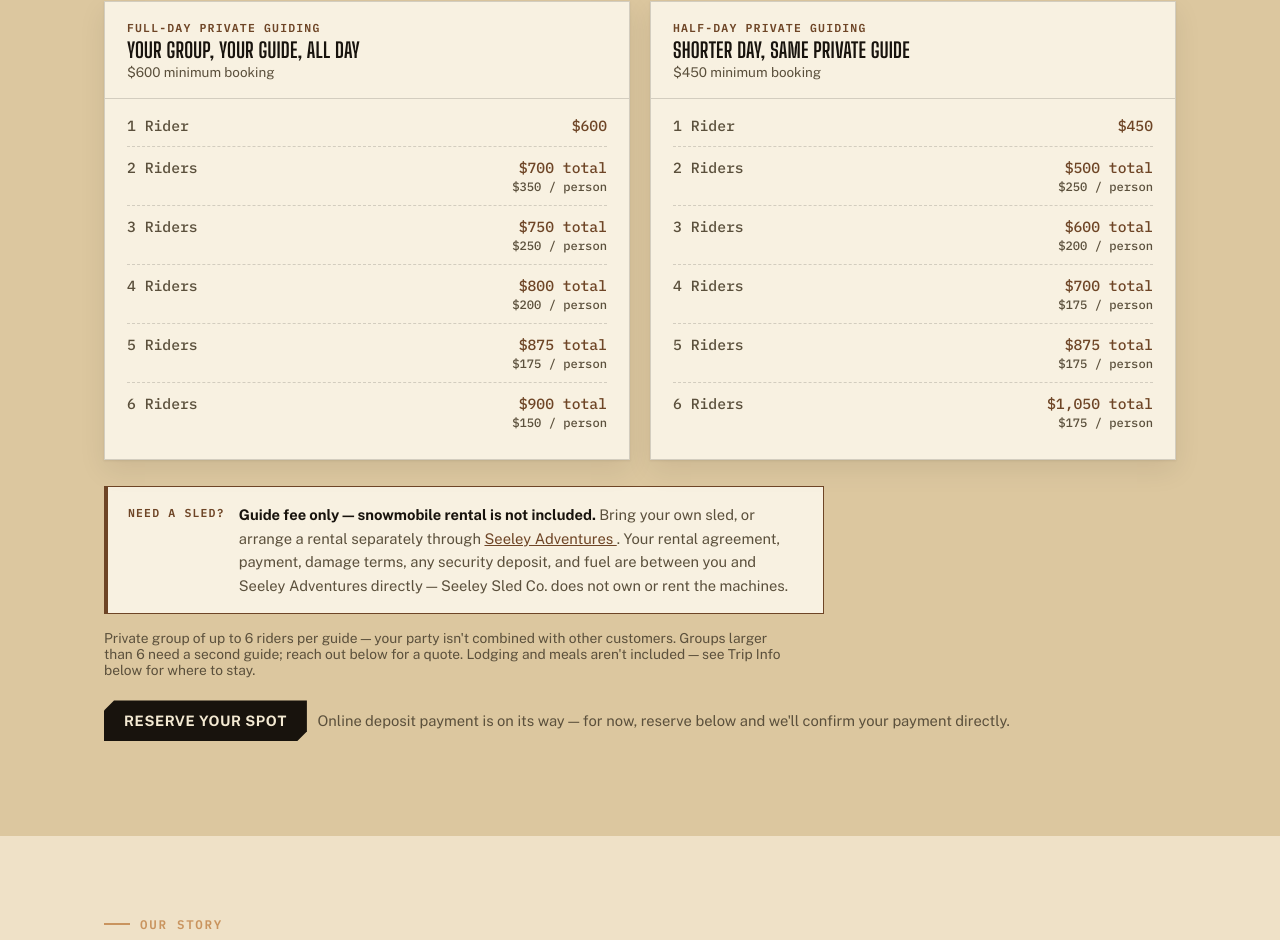
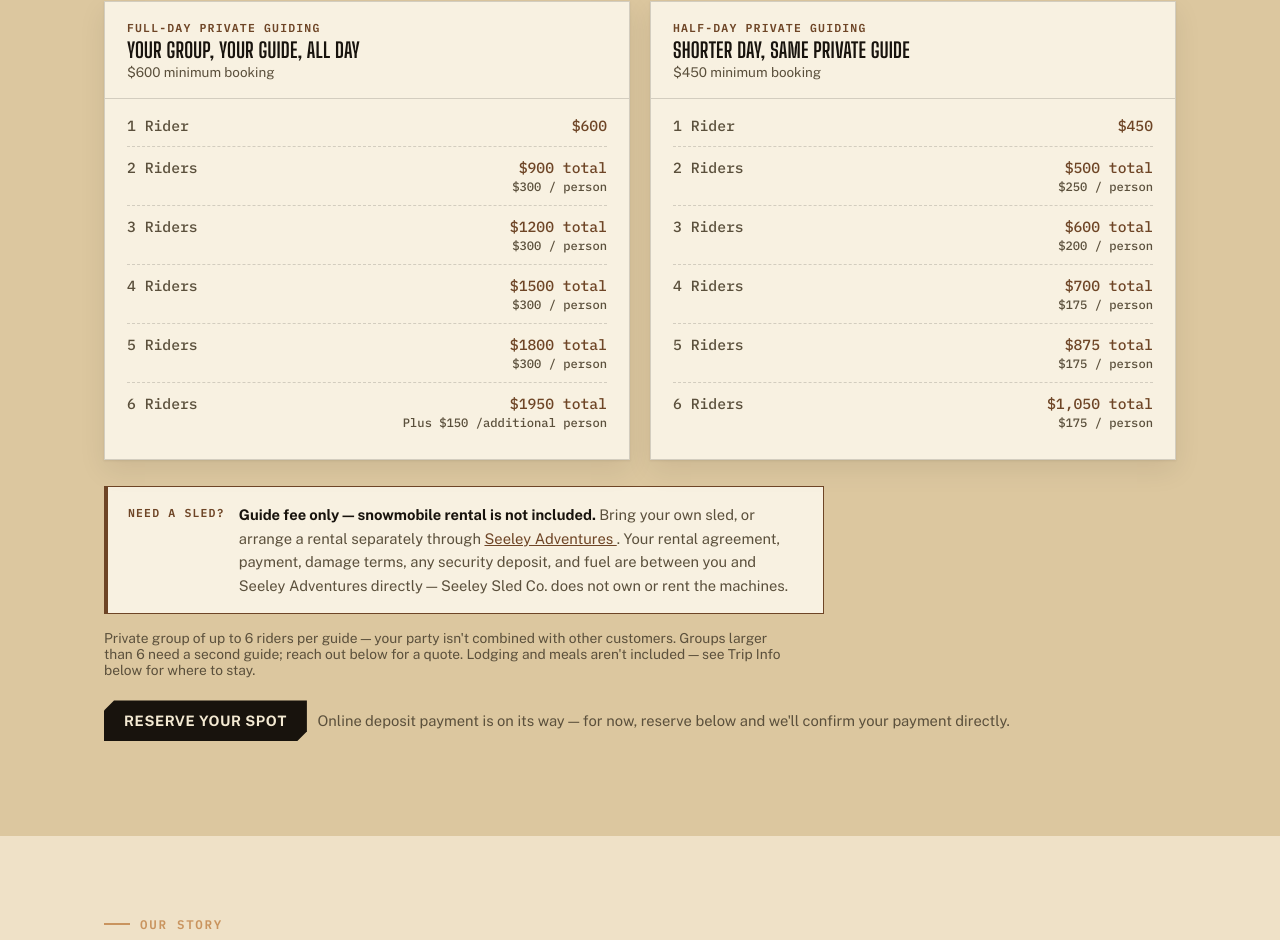
Before and after one commit to AidanCollins55/SeeleySledCo, a plain HTML site: page SeeleySledCo/wwwroot/index.html in a window 1280 px wide. Shown: the part 2985-3925 px from the top of the page. Drawn offline with nearby package versions, Linux system fonts and the light colour scheme.

Commit message:
edited full day pricing.

```diff
--- a/SeeleySledCo/wwwroot/index.html
+++ b/SeeleySledCo/wwwroot/index.html
@@ -631,8 +631,8 @@
                             <span class="riders">2 Riders</span>
 
                             <span class="amt">
-                                $700 total
-                                <span class="pp">$350 / person</span>
+                                $900 total
+                                <span class="pp">$300 / person</span>
                             </span>
                         </div>
 
@@ -640,8 +640,8 @@
                             <span class="riders">3 Riders</span>
 
                             <span class="amt">
-                                $750 total
-                                <span class="pp">$250 / person</span>
+                                $1200 total
+                                <span class="pp">$300 / person</span>
                             </span>
                         </div>
 
@@ -649,8 +649,8 @@
                             <span class="riders">4 Riders</span>
 
                             <span class="amt">
-                                $800 total
-                                <span class="pp">$200 / person</span>
+                                $1500 total
+                                <span class="pp">$300 / person</span>
                             </span>
                         </div>
 
@@ -658,8 +658,8 @@
                             <span class="riders">5 Riders</span>
 
                             <span class="amt">
-                                $875 total
-                                <span class="pp">$175 / person</span>
+                                $1800 total
+                                <span class="pp">$300 / person</span>
                             </span>
                         </div>
 
@@ -667,8 +667,8 @@
                             <span class="riders">6 Riders</span>
 
                             <span class="amt">
-                                $900 total
-                                <span class="pp">$150 / person</span>
+                                $1950 total
+                                <span class="pp">Plus $150 /additional person</span>
                             </span>
                         </div>
 
```
